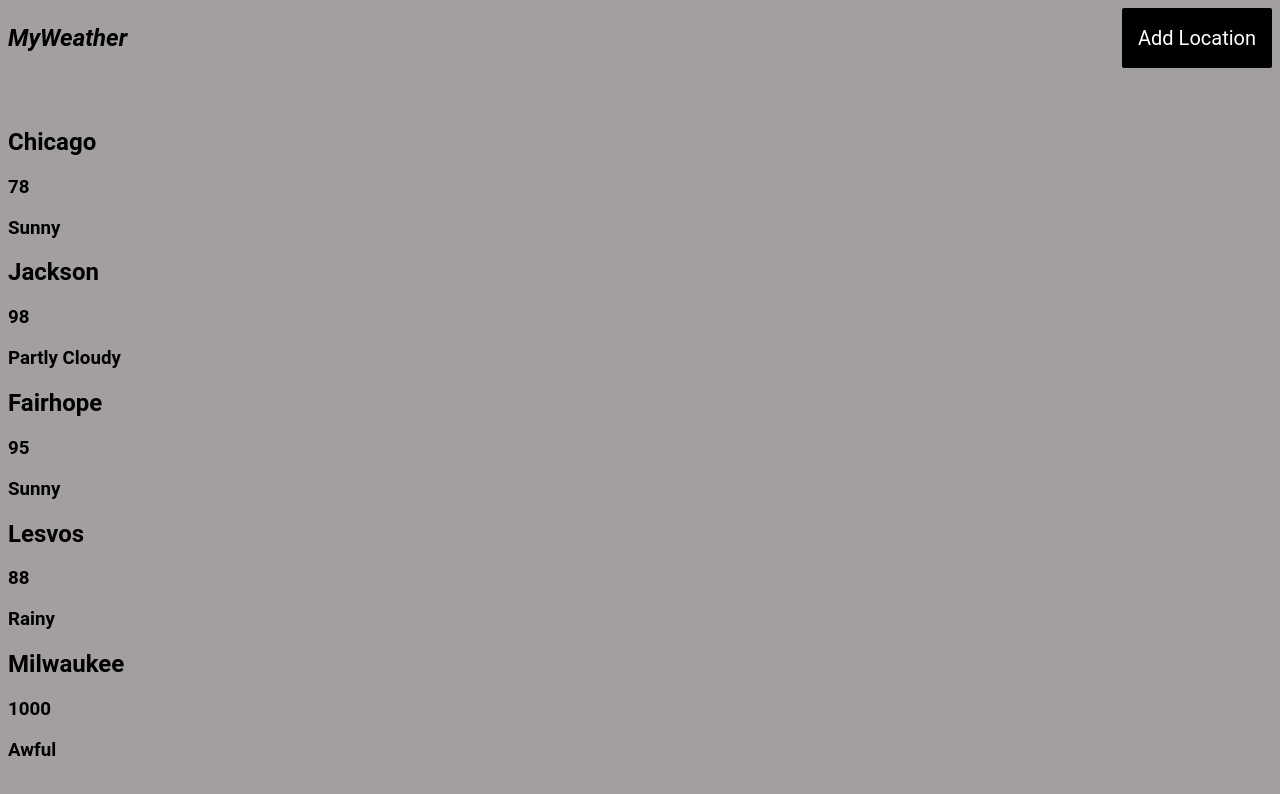
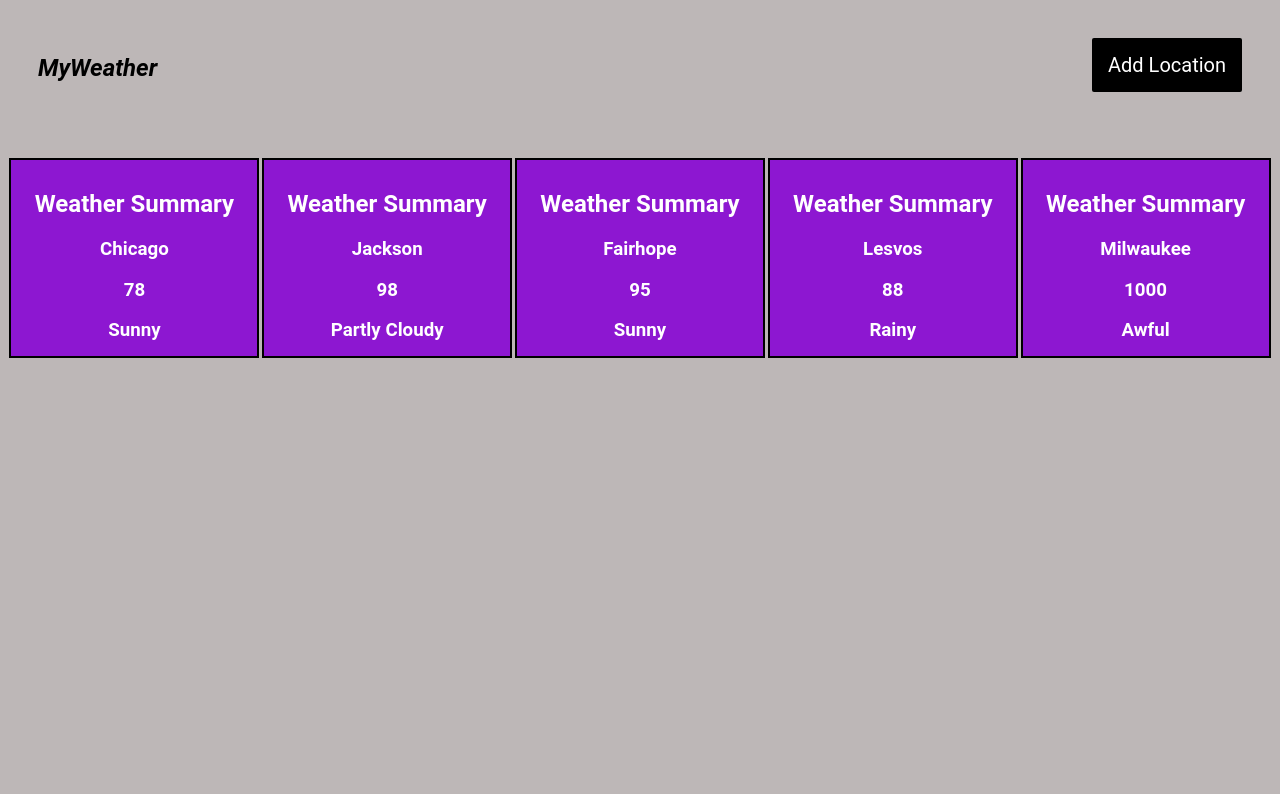
Before and after one commit to thaddeusrayd/my-weather-app, an Angular app: page / in a window 1280 px wide. Shown: the top 794 px of the page. Built offline with nearby package versions, Linux system fonts and the light colour scheme.

Commit message:
adds styling

```diff
--- a/src/app/dashboard/dashboard.component.html
+++ b/src/app/dashboard/dashboard.component.html
@@ -1,7 +1,8 @@
-<div *ngFor="let location of locations">
-    <a [title]="location.city + ' details'">
-        <h2>{{location.city}}</h2>
-        <h3>{{location.currentTemp}}</h3>
-        <h3>{{location.conditions}}</h3>
+<div class="weather-card" *ngFor="let location of locations">
+    <a class="card-content" [title]="location.city + ' details'">
+        <h2 class="card-content">Weather Summary</h2>
+        <h3 class="card-content">{{location.city}}</h3>
+        <h3 class="card-content">{{location.currentTemp}}</h3>
+        <h3 class="card-content">{{location.conditions}}</h3>
     </a>
 </div>
--- a/src/styles.css
+++ b/src/styles.css
@@ -4,15 +4,16 @@
     box-sizing: border-box;
     -webkit-font-smoothing: antialiased;
     -moz-osx-font-smoothing: grayscale;
-    background-color: #a39f9f;
+    background-color: #bdb7b7;
   }
 
 mwa-top-bar {
     width: 100%;
-    height: 100px;
+    height: 150px;
     display: flex;
     flex-direction: row;
     justify-content: space-between;
+    padding:30px
 }
 
 .title {
@@ -43,3 +44,29 @@ mwa-top-bar {
     opacity: 0.5;
     cursor: auto;
   }
+
+  mwa-dashboard {
+    display: flex;
+    justify-content: space-around;
+  }
+
+  .weather-card {
+    background-color: rgb(141, 23, 209);
+    padding: 10px 10px;
+    height: 200px;
+    width: 250px;
+    display: flex;
+    flex-direction: column;
+    justify-content: space-around;
+    border: 2px solid black;
+  }
+
+  .card-content {
+    background-color: transparent;
+    color: white;
+    text-align: center;
+  }
+
+  .card-content > h2 {
+    font-weight: bold;
+  }
```
